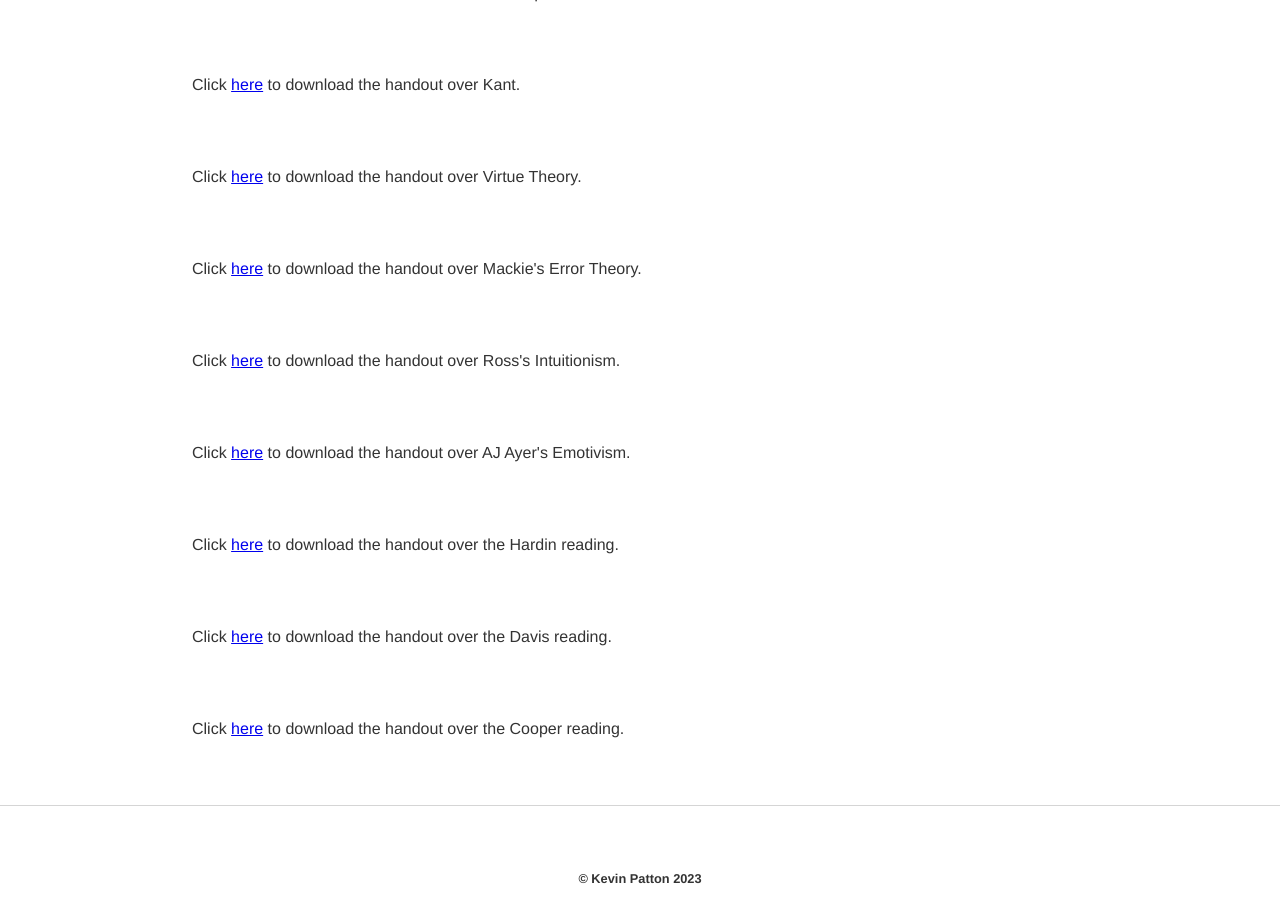
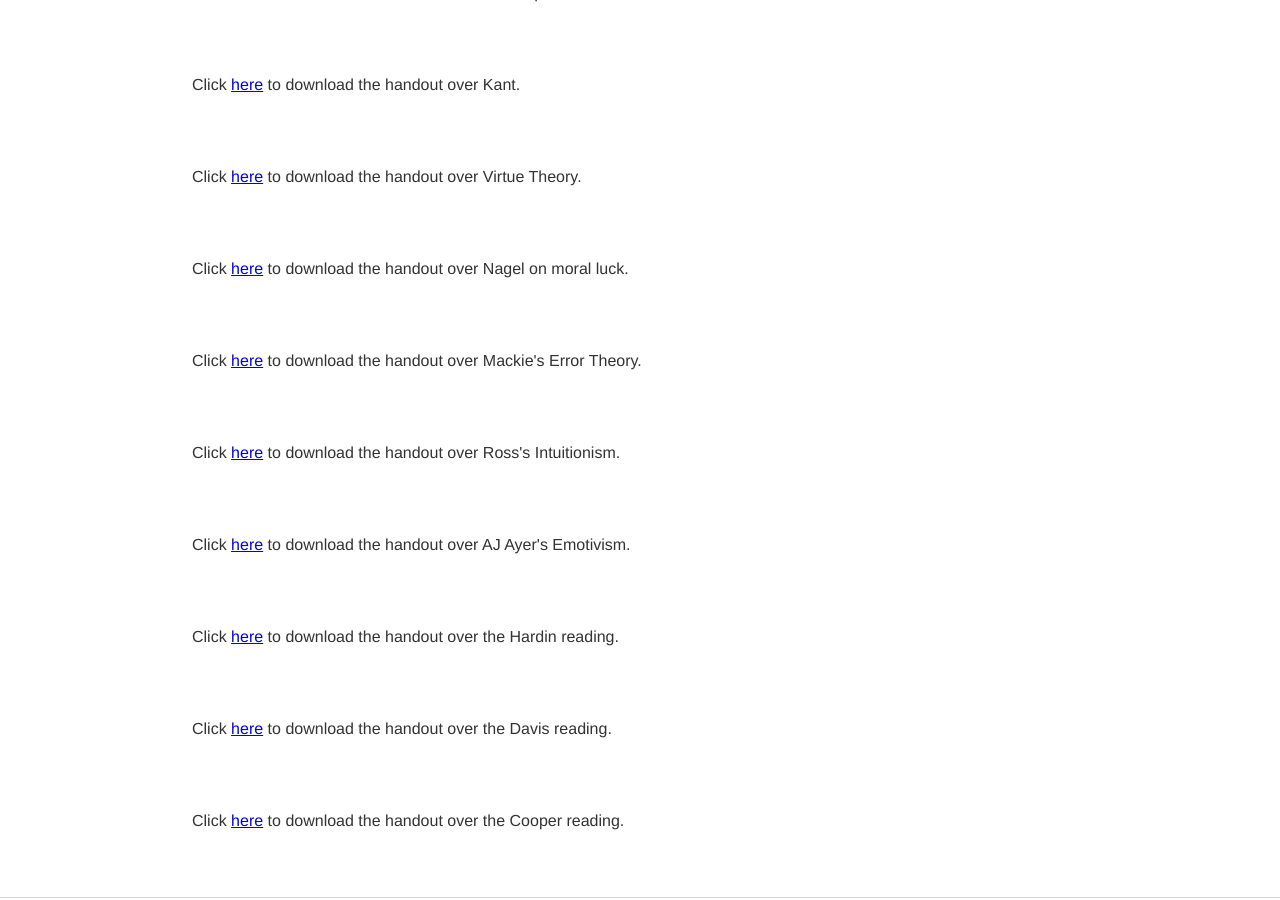
Before and after one commit to kevinjpatton/kevinjpatton.github.io, a Jekyll site: the page built from teaching/phil_2030/index.html, in a window 1280 px wide and 900 px high, scrolled down 2674 px. Built offline with Jekyll 4.4.1, drawn with Linux system fonts in a browser that asks for light colours; Markdown is read by kramdown in place of the engine named in the settings.

Commit message:
Update index.html

```diff
--- a/teaching/phil_2030/index.html
+++ b/teaching/phil_2030/index.html
@@ -34,6 +34,7 @@ title: Teaching - Phil 2030
 <p>Click <a href="/teaching/phil_2030/Handout - Consequentialism.pdf" target="_blank">here</a> to download the handout over Consequentialism.</p>
 <p>Click <a href="/teaching/phil_2030/Handout - Kantian Ethics.pdf" target="_blank">here</a> to download the handout over Kant.</p>
 <p>Click <a href="/teaching/phil_2030/Handout - Virtue Theory.pdf" target="_blank">here</a> to download the handout over Virtue Theory.</p>
+<p>Click <a href="/teaching/phil_2030/Handout - Nagel on Moral Luck.pdf" target="_blank">here</a> to download the handout over Nagel on moral luck.</p>
 <p>Click <a href="/teaching/phil_2030/Handout - Mackie - 2030.pdf" target="_blank">here</a> to download the handout over Mackie's Error Theory.</p>
 <p>Click <a href="/teaching/phil_2030/Handout - Ross.pdf" target="_blank">here</a> to download the handout over Ross's Intuitionism.</p>
 <p>Click <a href="/teaching/phil_2030/Handout - Ayer.pdf" target="_blank">here</a> to download the handout over AJ Ayer's Emotivism.</p>
```
